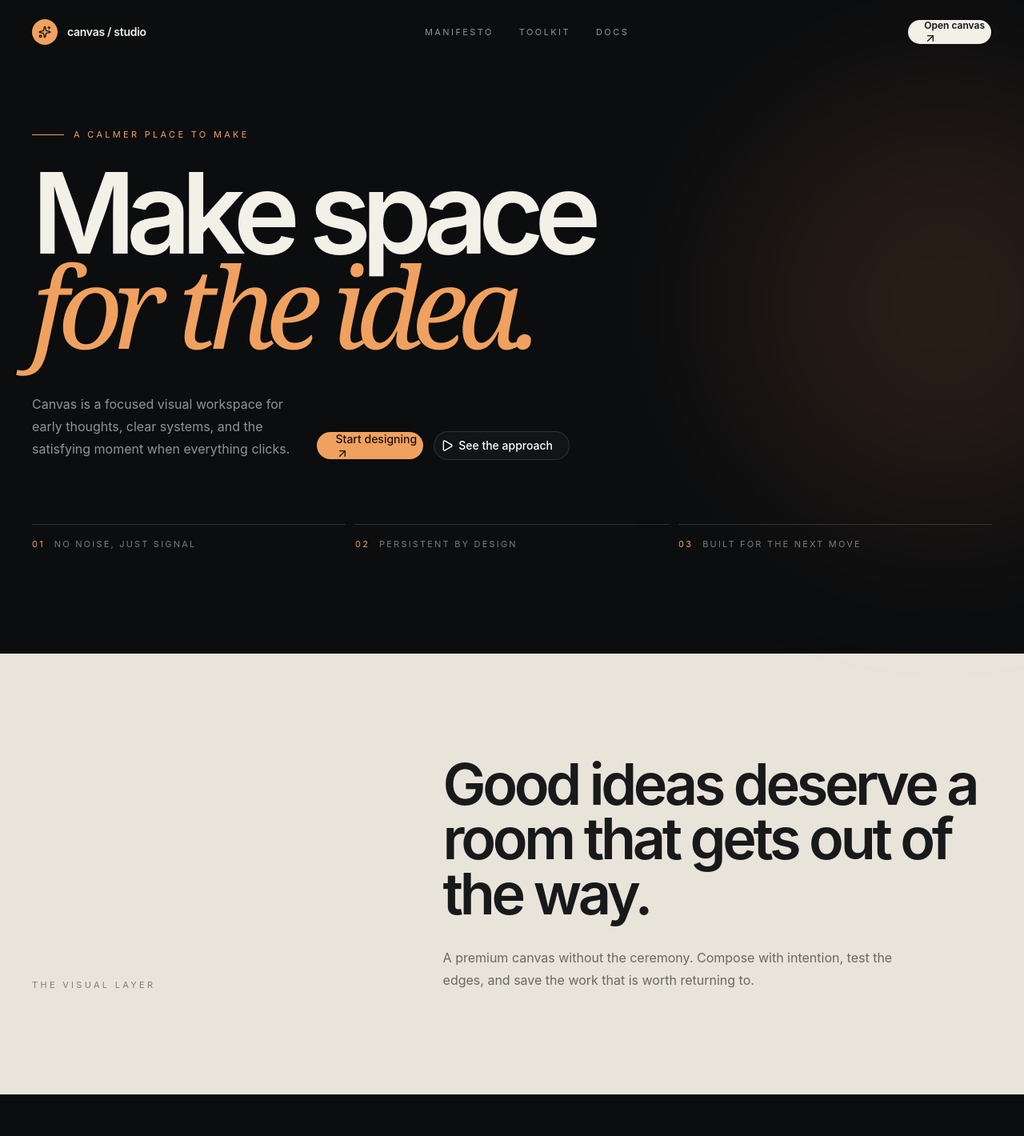
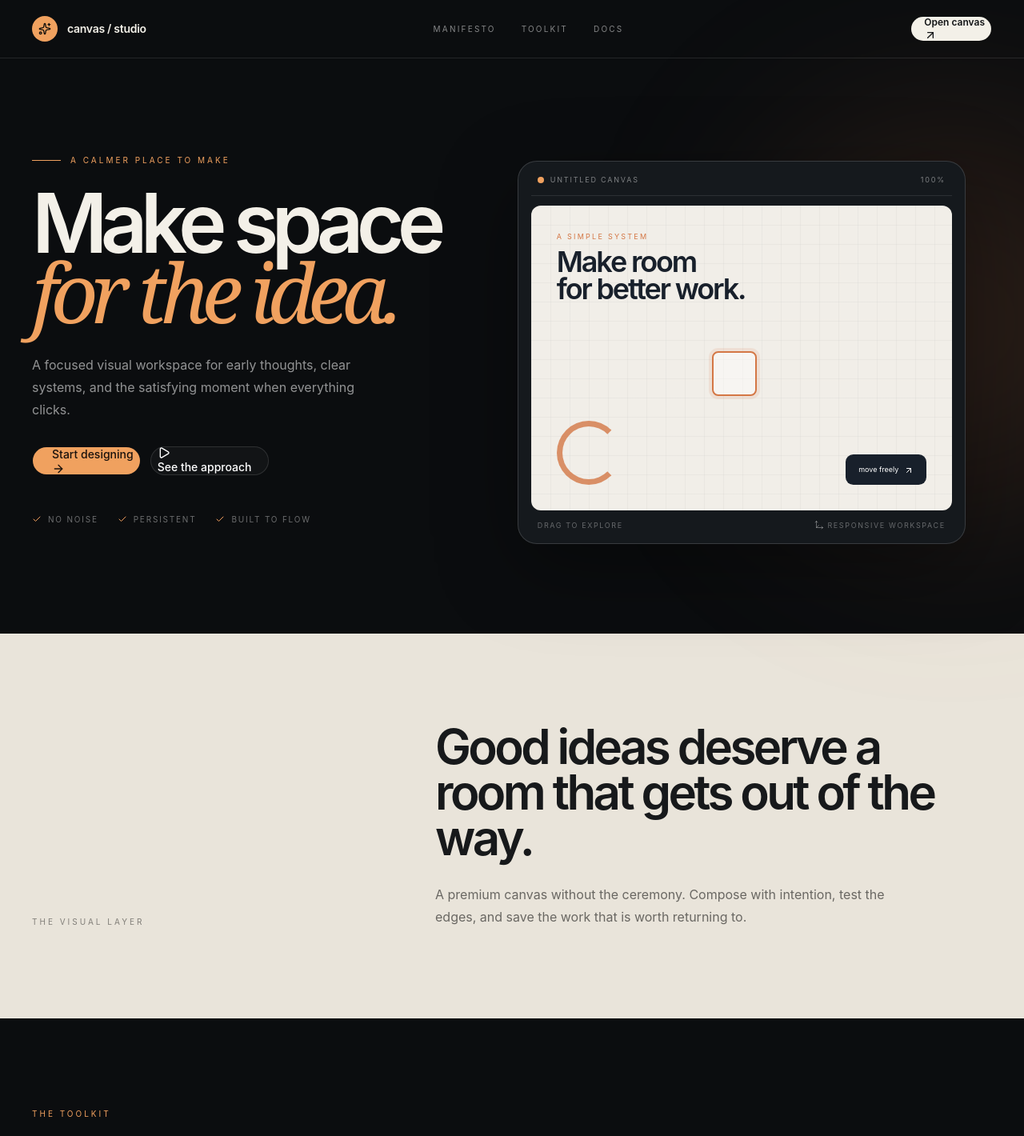
Before and after one commit to aryanbarde80/canvas-audit-glazia, a Next.js app: page / in a window 1280 px wide. Shown: the top 1420 px of the page at 80% size. Built offline with nearby package versions, Linux system fonts and the light colour scheme.

Commit message:
Polish landing page layout and product preview

```diff
--- a/app/page.tsx
+++ b/app/page.tsx
@@ -1,7 +1,7 @@
 'use client'
 
 import Link from 'next/link'
-import { ArrowUpRight, Check, Command, Layers3, Move3d, MousePointer2, Play, Sparkles, WandSparkles } from 'lucide-react'
+import { ArrowRight, ArrowUpRight, Check, Command, Layers3, Move3d, MousePointer2, Play, Sparkles, WandSparkles } from 'lucide-react'
 import { Button } from '@/components/ui/button'
 
 const features = [
@@ -10,54 +10,54 @@ const features = [
   { icon: WandSparkles, title: 'Made to keep momentum', text: 'From the first rough block to a thoughtful final frame, stay in flow.' },
 ]
 
+function CanvasPreview() {
+  return (
+    <div className="relative mx-auto w-full max-w-[560px] rounded-[1.5rem] border border-white/15 bg-[#15191d] p-3 shadow-[0_30px_100px_rgba(0,0,0,.35)] sm:p-4">
+      <div className="flex items-center justify-between border-b border-white/10 px-2 pb-3 text-[9px] uppercase tracking-[0.2em] text-white/45">
+        <span className="flex items-center gap-2"><span className="size-2 rounded-full bg-[#f0a15f]" /> Untitled canvas</span>
+        <span>100%</span>
+      </div>
+      <div className="relative mt-3 aspect-[1.38] overflow-hidden rounded-xl bg-[#f1eee8] p-5 text-[#18202b] sm:p-8">
+        <div className="absolute inset-0 opacity-40" style={{ backgroundImage: 'linear-gradient(rgba(24,32,43,.08) 1px, transparent 1px), linear-gradient(90deg, rgba(24,32,43,.08) 1px, transparent 1px)', backgroundSize: '24px 24px' }} />
+        <div className="relative flex h-full flex-col justify-between">
+          <div><p className="text-[9px] uppercase tracking-[0.25em] text-[#d47745]">A simple system</p><h3 className="mt-2 max-w-[250px] text-2xl font-semibold leading-[.95] tracking-[-.06em] sm:text-4xl">Make room<br />for better work.</h3></div>
+          <div className="flex items-end justify-between"><div className="h-14 w-14 rounded-full border-[7px] border-[#d47745]/80 border-r-transparent sm:h-20 sm:w-20" /><div className="rounded-lg bg-[#18202b] px-3 py-2 text-[9px] text-white sm:px-4 sm:py-3">move freely <ArrowUpRight className="ml-1 inline size-3" /></div></div>
+        </div>
+        <div className="absolute left-[43%] top-[48%] size-10 rounded-md border-2 border-[#d47745] bg-white/40 shadow-[0_0_0_4px_rgba(212,119,69,.12)] sm:size-14" />
+      </div>
+      <div className="flex items-center justify-between px-2 pt-3 text-[9px] uppercase tracking-[0.18em] text-white/35"><span>Drag to explore</span><span className="flex items-center gap-1"><Move3d className="size-3" /> Responsive workspace</span></div>
+    </div>
+  )
+}
+
 export default function Page() {
   return (
     <main className="min-h-screen overflow-hidden bg-[#0b0d0f] text-[#f3f0e8] selection:bg-[#f0a15f] selection:text-[#16100c]">
-      <nav className="relative z-10 mx-auto flex max-w-7xl items-center justify-between px-6 py-6 lg:px-10">
-        <Link href="/" className="flex items-center gap-3 text-sm font-semibold tracking-[-0.02em]">
-          <span className="grid size-8 place-items-center rounded-full bg-[#f0a15f] text-[#13100d]"><Sparkles className="size-4" /></span>
-          <span>canvas / studio</span>
-        </Link>
-        <div className="hidden items-center gap-8 text-[11px] uppercase tracking-[0.22em] text-white/55 md:flex">
-          <a href="#manifesto" className="transition hover:text-white">Manifesto</a>
-          <a href="#features" className="transition hover:text-white">Toolkit</a>
-          <Link href="/docs" className="transition hover:text-white">Docs</Link>
-        </div>
-        <Button asChild className="rounded-full bg-[#f3f0e8] px-5 text-xs font-semibold text-[#111315] hover:bg-[#f0a15f]">
-          <a href="#start">Open canvas <ArrowUpRight data-icon="inline-end" /></a>
-        </Button>
+      <nav className="relative z-10 mx-auto flex max-w-7xl items-center justify-between border-b border-white/10 px-5 py-5 lg:px-10">
+        <Link href="/" className="flex items-center gap-3 text-sm font-semibold tracking-[-0.02em]"><span className="grid size-8 place-items-center rounded-full bg-[#f0a15f] text-[#13100d]"><Sparkles className="size-4" /></span><span>canvas / studio</span></Link>
+        <div className="hidden items-center gap-8 text-[10px] uppercase tracking-[0.22em] text-white/50 md:flex"><a href="#manifesto" className="transition hover:text-white">Manifesto</a><a href="#features" className="transition hover:text-white">Toolkit</a><Link href="/docs" className="transition hover:text-white">Docs</Link></div>
+        <Button asChild className="rounded-full bg-[#f3f0e8] px-4 text-xs font-semibold text-[#111315] hover:bg-[#f0a15f]"><Link href="/editor">Open canvas <ArrowUpRight data-icon="inline-end" /></Link></Button>
       </nav>
 
-      <section className="relative mx-auto flex min-h-[680px] max-w-7xl flex-col justify-center px-6 pb-24 pt-20 lg:px-10 lg:pb-32">
-        <div className="pointer-events-none absolute -right-40 top-10 size-[520px] rounded-full bg-[#d47745]/15 blur-[110px]" />
-        <div className="relative max-w-5xl">
-          <p className="mb-8 flex items-center gap-3 text-[11px] uppercase tracking-[0.3em] text-[#f0a15f]"><span className="h-px w-10 bg-[#f0a15f]" />A calmer place to make</p>
-          <h1 className="max-w-5xl text-[clamp(4.4rem,11vw,10.5rem)] font-semibold leading-[0.82] tracking-[-0.085em] text-[#f3f0e8]">Make space<br /><span className="font-serif font-normal italic text-[#f0a15f]">for the idea.</span></h1>
-          <div className="mt-12 flex max-w-2xl flex-col gap-8 sm:flex-row sm:items-end sm:justify-between">
-            <p className="max-w-sm text-base leading-7 text-white/55">Canvas is a focused visual workspace for early thoughts, clear systems, and the satisfying moment when everything clicks.</p>
-            <div id="start" className="flex shrink-0 gap-3"><Button asChild size="lg" className="rounded-full bg-[#f0a15f] px-6 text-[#1a120d] hover:bg-[#ffc188]"><Link href="/editor">Start designing <ArrowUpRight data-icon="inline-end" /></Link></Button><Button variant="outline" size="lg" className="rounded-full border-white/15 bg-white/[0.03] px-5 text-white hover:bg-white/10"><Play data-icon="inline-start" /> See the approach</Button></div>
-          </div>
+      <section className="relative mx-auto grid max-w-7xl gap-14 px-5 pb-20 pt-16 lg:grid-cols-[.92fr_1.08fr] lg:items-center lg:gap-10 lg:px-10 lg:pb-28 lg:pt-24">
+        <div className="pointer-events-none absolute -right-40 top-20 size-[500px] rounded-full bg-[#d47745]/15 blur-[120px]" />
+        <div className="relative z-[1]">
+          <p className="mb-7 flex items-center gap-3 text-[10px] uppercase tracking-[0.3em] text-[#f0a15f]"><span className="h-px w-9 bg-[#f0a15f]" />A calmer place to make</p>
+          <h1 className="max-w-2xl text-[clamp(3.8rem,8vw,7.8rem)] font-semibold leading-[.84] tracking-[-.085em] text-[#f3f0e8]">Make space<br /><span className="font-serif font-normal italic text-[#f0a15f]">for the idea.</span></h1>
+          <p className="mt-8 max-w-md text-base leading-7 text-white/55">A focused visual workspace for early thoughts, clear systems, and the satisfying moment when everything clicks.</p>
+          <div className="mt-8 flex flex-wrap gap-3"><Button asChild size="lg" className="rounded-full bg-[#f0a15f] px-6 text-[#1a120d] hover:bg-[#ffc188]"><Link href="/editor">Start designing <ArrowRight data-icon="inline-end" /></Link></Button><Button asChild variant="outline" size="lg" className="rounded-full border-white/15 bg-white/[0.03] px-5 text-white hover:bg-white/10"><a href="#manifesto"><Play data-icon="inline-start" /> See the approach</a></Button></div>
+          <div className="mt-12 flex flex-wrap gap-x-6 gap-y-3 text-[10px] uppercase tracking-[0.18em] text-white/40"><span className="flex items-center gap-2"><Check className="size-3 text-[#f0a15f]" /> No noise</span><span className="flex items-center gap-2"><Check className="size-3 text-[#f0a15f]" /> Persistent</span><span className="flex items-center gap-2"><Check className="size-3 text-[#f0a15f]" /> Built to flow</span></div>
         </div>
-        <div className="relative mt-20 grid gap-3 sm:grid-cols-3">
-          {['No noise, just signal', 'Persistent by design', 'Built for the next move'].map((label, index) => <div key={label} className="border-t border-white/15 pt-4 text-[11px] uppercase tracking-[0.2em] text-white/45"><span className="mr-3 text-[#f0a15f]">0{index + 1}</span>{label}</div>)}
-        </div>
+        <div className="relative z-[1] lg:pt-8"><CanvasPreview /></div>
       </section>
 
-      <section id="manifesto" className="border-y border-white/10 bg-[#e9e4da] px-6 py-24 text-[#17191b] lg:px-10 lg:py-32">
-        <div className="mx-auto grid max-w-7xl gap-14 lg:grid-cols-[0.8fr_1.2fr] lg:items-end">
-          <p className="text-[11px] uppercase tracking-[0.3em] text-black/45">The visual layer</p>
-          <div><h2 className="max-w-4xl text-5xl font-semibold leading-[0.95] tracking-[-0.06em] sm:text-7xl">Good ideas deserve a room that gets out of the way.</h2><p className="mt-8 max-w-xl text-base leading-7 text-black/55">A premium canvas without the ceremony. Compose with intention, test the edges, and save the work that is worth returning to.</p></div>
-        </div>
-      </section>
+      <section id="manifesto" className="border-y border-white/10 bg-[#e9e4da] px-5 py-20 text-[#17191b] lg:px-10 lg:py-28"><div className="mx-auto grid max-w-7xl gap-10 lg:grid-cols-[.8fr_1.2fr] lg:items-end"><p className="text-[10px] uppercase tracking-[0.3em] text-black/45">The visual layer</p><div><h2 className="max-w-4xl text-4xl font-semibold leading-[.95] tracking-[-.06em] sm:text-6xl">Good ideas deserve a room that gets out of the way.</h2><p className="mt-7 max-w-xl text-base leading-7 text-black/55">A premium canvas without the ceremony. Compose with intention, test the edges, and save the work that is worth returning to.</p></div></div></section>
 
-      <section id="features" className="mx-auto max-w-7xl px-6 py-24 lg:px-10 lg:py-32">
-        <div className="mb-14 flex flex-col justify-between gap-6 sm:flex-row sm:items-end"><div><p className="mb-4 text-[11px] uppercase tracking-[0.3em] text-[#f0a15f]">The toolkit</p><h2 className="text-4xl font-semibold tracking-[-0.05em] sm:text-6xl">Less friction.<br /><span className="text-white/45">More making.</span></h2></div><p className="max-w-xs text-sm leading-6 text-white/45">Everything you need to turn a blank surface into a point of view.</p></div>
-        <div className="grid gap-px overflow-hidden rounded-2xl border border-white/10 bg-white/10 md:grid-cols-3">{features.map(({ icon: Icon, title, text }, index) => <article key={title} className="group bg-[#111416] p-8 transition hover:bg-[#171b1e] sm:p-10"><div className="mb-16 flex items-center justify-between"><Icon className="size-5 text-[#f0a15f]" /><span className="font-mono text-xs text-white/30">0{index + 1}</span></div><h3 className="text-xl font-medium tracking-tight">{title}</h3><p className="mt-4 text-sm leading-6 text-white/45">{text}</p></article>)}</div>
-      </section>
+      <section id="features" className="mx-auto max-w-7xl px-5 py-20 lg:px-10 lg:py-28"><div className="mb-12 flex flex-col justify-between gap-5 sm:flex-row sm:items-end"><div><p className="mb-4 text-[10px] uppercase tracking-[0.3em] text-[#f0a15f]">The toolkit</p><h2 className="text-4xl font-semibold tracking-[-.05em] sm:text-6xl">Less friction.<br /><span className="text-white/45">More making.</span></h2></div><p className="max-w-xs text-sm leading-6 text-white/45">Everything you need to turn a blank surface into a point of view.</p></div><div className="grid gap-px overflow-hidden rounded-2xl border border-white/10 bg-white/10 md:grid-cols-3">{features.map(({ icon: Icon, title, text }, index) => <article key={title} className="group bg-[#111416] p-7 transition hover:bg-[#171b1e] sm:p-9"><div className="mb-14 flex items-center justify-between"><Icon className="size-5 text-[#f0a15f]" /><span className="font-mono text-xs text-white/30">0{index + 1}</span></div><h3 className="text-xl font-medium tracking-tight">{title}</h3><p className="mt-4 text-sm leading-6 text-white/45">{text}</p></article>)}</div></section>
 
-      <section className="mx-6 mb-6 overflow-hidden rounded-3xl bg-[#f0a15f] px-6 py-20 text-[#1c130e] sm:px-12 lg:mx-10 lg:px-20"><div className="flex flex-col justify-between gap-10 md:flex-row md:items-end"><div><p className="mb-5 text-[11px] uppercase tracking-[0.3em] text-black/55">Begin anywhere</p><h2 className="max-w-2xl text-5xl font-semibold leading-[0.9] tracking-[-0.06em] sm:text-7xl">Your next clear thought is closer than it looks.</h2></div><Button asChild size="lg" className="w-fit rounded-full bg-[#151719] px-6 text-[#f3f0e8] hover:bg-[#2c3033]"><Link href="/editor">Enter canvas <ArrowUpRight data-icon="inline-end" /></Link></Button></div></section>
+      <section className="mx-4 mb-5 overflow-hidden rounded-3xl bg-[#f0a15f] px-5 py-16 text-[#1c130e] sm:mx-6 sm:px-12 lg:mx-10 lg:px-20 lg:py-20"><div className="flex flex-col justify-between gap-8 md:flex-row md:items-end"><div><p className="mb-5 text-[10px] uppercase tracking-[0.3em] text-black/55">Begin anywhere</p><h2 className="max-w-2xl text-4xl font-semibold leading-[.9] tracking-[-.06em] sm:text-6xl">Your next clear thought is closer than it looks.</h2></div><Button asChild size="lg" className="w-fit rounded-full bg-[#151719] px-6 text-[#f3f0e8] hover:bg-[#2c3033]"><Link href="/editor">Enter canvas <ArrowUpRight data-icon="inline-end" /></Link></Button></div></section>
 
-      <footer className="mx-auto flex max-w-7xl flex-col gap-5 px-6 py-8 text-xs text-white/40 sm:flex-row sm:items-center sm:justify-between lg:px-10"><span className="font-medium text-white/70">canvas / studio</span><div className="flex items-center gap-6"><span className="flex items-center gap-2"><Command className="size-3" /> Built for focused work</span><Link href="/docs" className="transition hover:text-[#f0a15f]">Documentation <ArrowUpRight className="ml-1 inline size-3" /></Link></div></footer>
+      <footer className="mx-auto flex max-w-7xl flex-col gap-5 px-5 py-8 text-xs text-white/40 sm:flex-row sm:items-center sm:justify-between lg:px-10"><span className="font-medium text-white/70">canvas / studio</span><div className="flex items-center gap-6"><span className="hidden items-center gap-2 sm:flex"><Command className="size-3" /> Built for focused work</span><Link href="/docs" className="transition hover:text-[#f0a15f]">Documentation <ArrowUpRight className="ml-1 inline size-3" /></Link></div></footer>
     </main>
   )
 }
```
